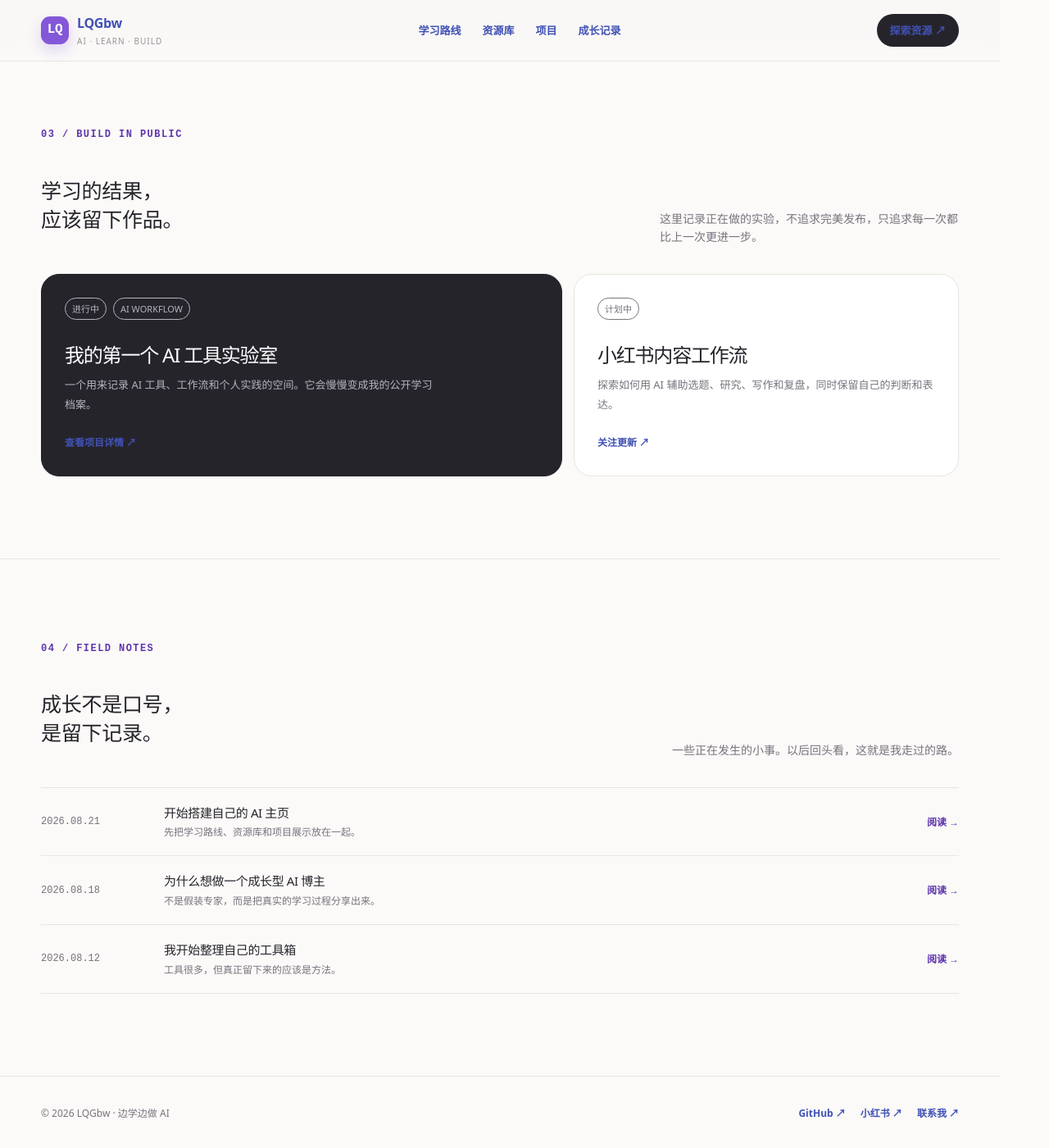
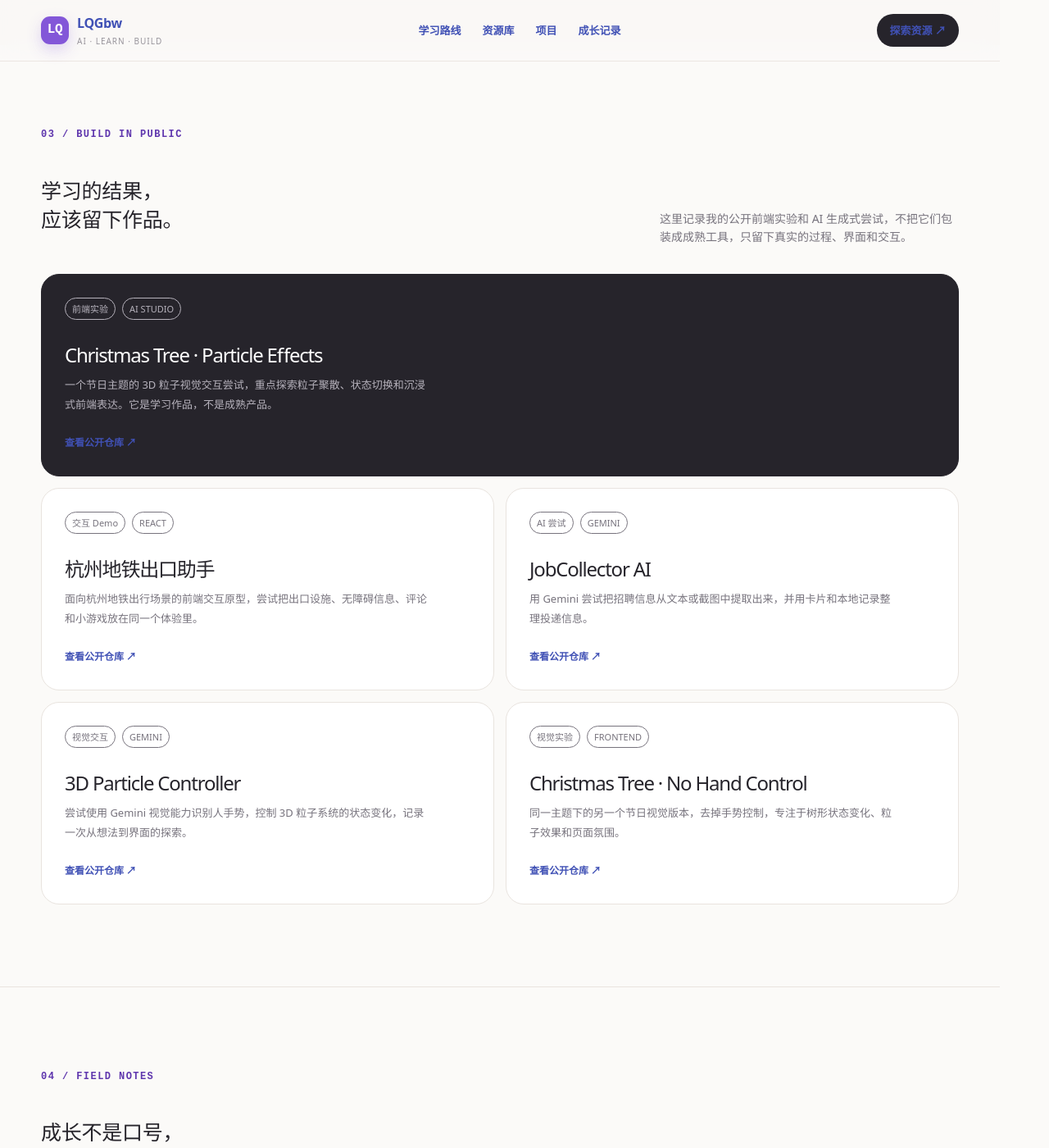
Before and after one commit to LQGbw/LQGbw.github.io, an MkDocs documentation site: the page built from docs/index.md, in a window 1280 px wide and 1400 px high, scrolled down 1916 px. Shown: the whole window at 82% size. Built offline with MkDocs 1.6.1 and Material for MkDocs 9.7.7, drawn with Linux system fonts in a browser that asks for light colours.

Commit message:
Add public experiments and Xiaohongshu link

```diff
--- a/docs/index.md
+++ b/docs/index.md
@@ -121,9 +121,9 @@ hide:
       .resource-foot { display: flex; justify-content: space-between; align-items: center; margin-top: 22px; padding-top: 13px; border-top: 1px solid var(--line); color: var(--muted); font-size: 11px; }
       .resource-foot a { color: var(--purple-deep); font-weight: 700; }
 
-      .project-grid { display: grid; grid-template-columns: 1.15fr .85fr; gap: 14px; }
+      .project-grid { display: grid; grid-template-columns: repeat(2, minmax(0, 1fr)); gap: 14px; }
       .project { min-height: 220px; padding: 28px; border: 1px solid var(--line); border-radius: 22px; background: white; }
-      .project.featured { background: var(--ink); color: white; border-color: var(--ink); }
+      .project.featured { background: var(--ink); color: white; border-color: var(--ink); grid-column: 1 / -1; }
       .project.featured p, .project.featured .project-meta { color: #b6b2bc; }
       .project h3 { margin: 25px 0 7px; font-size: 24px; letter-spacing: -.05em; }
       .project p { max-width: 450px; margin: 0; color: var(--muted); font-size: 13px; line-height: 1.8; }
@@ -151,7 +151,7 @@ hide:
         .wrap { width: min(100% - 30px, 620px); }
         .links { display: none; }
         .hero { padding-top: 53px; }
-        .hero-grid, .project-grid { grid-template-columns: 1fr; gap: 40px; }
+        .hero-grid, .project-grid { grid-template-columns: 1fr; gap: 40px; }\n        .project.featured { grid-column: auto; }
         .hero-card { max-width: 520px; margin: 0 auto; }
         section { padding: 70px 0; }
         .section-head { display: block; }
@@ -214,8 +214,14 @@ hide:
     <div class="resource-grid"><article class="resource reveal" data-type="skill"><span class="resource-label">SKILL</span><h3>AI 周报整理助手</h3><p>把一周的碎片信息整理成清晰的周报结构，适合个人复盘和团队同步。</p><div class="resource-foot"><span>v0.1 · 刚刚更新</span><a href="#">查看 GitHub ↗</a></div></article><article class="resource reveal" data-type="prompt"><span class="resource-label">PROMPT</span><h3>工具测评提示词模板</h3><p>从功能、体验、适用人群和真实场景四个角度，快速写出一篇有用的工具测评。</p><div class="resource-foot"><span>可复制 · 免费</span><a href="#">查看模板 ↗</a></div></article><article class="resource reveal" data-type="tool"><span class="resource-label">TOOLKIT</span><h3>AI 工具选择清单</h3><p>按写作、研究、设计、自动化和开发分类，记录我实际用过的工具。</p><div class="resource-foot"><span>21 个工具 · 持续补充</span><a href="#">打开清单 ↗</a></div></article></div>
   </div></section>
 
-  <section id="projects"><div class="wrap"><div class="section-head reveal"><div><div class="eyebrow mono">03 / BUILD IN PUBLIC</div><h2>学习的结果，<br />应该留下作品。</h2></div><p class="section-intro">这里记录正在做的实验，不追求完美发布，只追求每一次都比上一次更进一步。</p></div>
-    <div class="project-grid"><article class="project featured reveal"><div class="project-meta"><span>进行中</span><span>AI WORKFLOW</span></div><h3>我的第一个 AI 工具实验室</h3><p>一个用来记录 AI 工具、工作流和个人实践的空间。它会慢慢变成我的公开学习档案。</p><a class="project-link" href="#">查看项目详情 ↗</a></article><article class="project reveal"><div class="project-meta"><span>计划中</span></div><h3>小红书内容工作流</h3><p>探索如何用 AI 辅助选题、研究、写作和复盘，同时保留自己的判断和表达。</p><a class="project-link" href="#">关注更新 ↗</a></article></div>
+  <section id="projects"><div class="wrap"><div class="section-head reveal"><div><div class="eyebrow mono">03 / BUILD IN PUBLIC</div><h2>学习的结果，<br />应该留下作品。</h2></div><p class="section-intro">这里记录我的公开前端实验和 AI 生成式尝试，不把它们包装成成熟工具，只留下真实的过程、界面和交互。</p></div>
+    <div class="project-grid">
+      <article class="project featured reveal"><div class="project-meta"><span>前端实验</span><span>AI STUDIO</span></div><h3>Christmas Tree · Particle Effects</h3><p>一个节日主题的 3D 粒子视觉交互尝试，重点探索粒子聚散、状态切换和沉浸式前端表达。它是学习作品，不是成熟产品。</p><a class="project-link" href="https://github.com/LQGbw/Christmas-Tree-with-partical-effects" target="_blank" rel="noreferrer">查看公开仓库 ↗</a></article>
+      <article class="project reveal"><div class="project-meta"><span>交互 Demo</span><span>REACT</span></div><h3>杭州地铁出口助手</h3><p>面向杭州地铁出行场景的前端交互原型，尝试把出口设施、无障碍信息、评论和小游戏放在同一个体验里。</p><a class="project-link" href="https://github.com/LQGbw/metro-exit-helper" target="_blank" rel="noreferrer">查看公开仓库 ↗</a></article>
+      <article class="project reveal"><div class="project-meta"><span>AI 尝试</span><span>GEMINI</span></div><h3>JobCollector AI</h3><p>用 Gemini 尝试把招聘信息从文本或截图中提取出来，并用卡片和本地记录整理投递信息。</p><a class="project-link" href="https://github.com/LQGbw/JobScartch-To-tabulate" target="_blank" rel="noreferrer">查看公开仓库 ↗</a></article>
+      <article class="project reveal"><div class="project-meta"><span>视觉交互</span><span>GEMINI</span></div><h3>3D Particle Controller</h3><p>尝试使用 Gemini 视觉能力识别人手势，控制 3D 粒子系统的状态变化，记录一次从想法到界面的探索。</p><a class="project-link" href="https://github.com/LQGbw/Copy-of-Gemini-3D-Particle-Controller" target="_blank" rel="noreferrer">查看公开仓库 ↗</a></article>
+      <article class="project reveal"><div class="project-meta"><span>视觉实验</span><span>FRONTEND</span></div><h3>Christmas Tree · No Hand Control</h3><p>同一主题下的另一个节日视觉版本，去掉手势控制，专注于树形状态变化、粒子效果和页面氛围。</p><a class="project-link" href="https://github.com/LQGbw/Chirstmas-Tree-without-hand-controll" target="_blank" rel="noreferrer">查看公开仓库 ↗</a></article>
+    </div>
   </div></section>
 
   <section class="log-section" id="log"><div class="wrap"><div class="section-head reveal"><div><div class="eyebrow mono">04 / FIELD NOTES</div><h2>成长不是口号，<br />是留下记录。</h2></div><p class="section-intro">一些正在发生的小事。以后回头看，这就是我走过的路。</p></div>
@@ -223,7 +229,7 @@ hide:
   </div></section>
 </main>
 
-<footer><div class="wrap footer-row"><p>© 2026 LQGbw · 边学边做 AI</p><div class="socials"><a href="https://github.com/LQGbw" target="_blank" rel="noreferrer">GitHub ↗</a><a href="#">小红书 ↗</a><a href="https://github.com/LQGbw" target="_blank" rel="noreferrer">联系我 ↗</a></div></div></footer>
+<footer><div class="wrap footer-row"><p>© 2026 LQGbw · 边学边做 AI</p><div class="socials"><a href="https://github.com/LQGbw" target="_blank" rel="noreferrer">GitHub ↗</a><a href="https://xhslink.cn/o/UHwuRBq7E0" target="_blank" rel="noreferrer">小红书 ↗</a><a href="https://github.com/LQGbw" target="_blank" rel="noreferrer">联系我 ↗</a></div></div></footer>
 <script>
   const revealObserver = new IntersectionObserver((entries) => entries.forEach((entry) => { if (entry.isIntersecting) entry.target.classList.add('show'); }), { threshold: .12 });
   document.querySelectorAll('.reveal').forEach((el) => revealObserver.observe(el));
```
